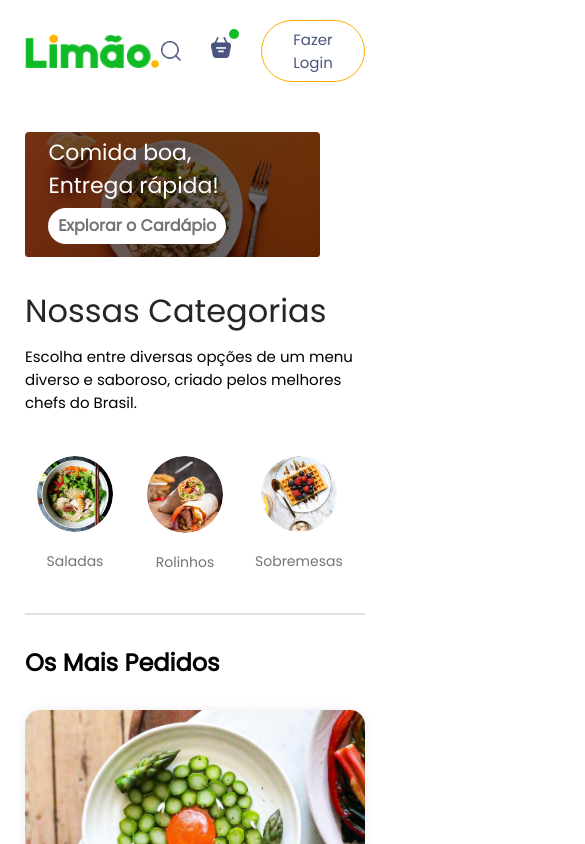
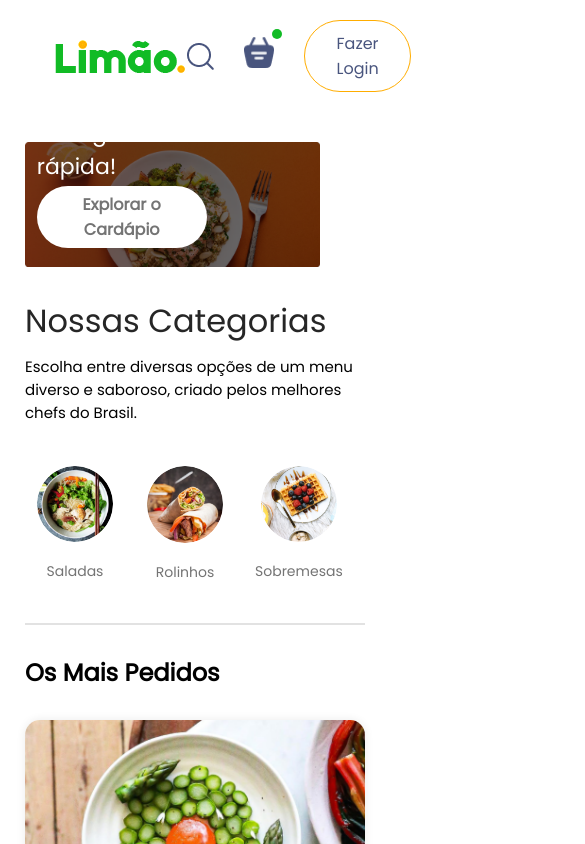
Before and after one commit to lukegoes/limao_delivery, a React (Vite) app: page / in a window 390 px wide. Shown: the top 844 px of the page, 585 px wide, since content can reach past the window. Built offline with nearby package versions, Linux system fonts and the light colour scheme.

Commit message:
fix: ajustes de responsividade

```diff
--- a/src/components/ExploreMenu/ExploreMenu.css
+++ b/src/components/ExploreMenu/ExploreMenu.css
@@ -64,6 +64,11 @@ columns: #808080;
         font-size: 15px;
     }
 
+    .explore-menu-list img{
+        width: 13vw;
+        min-width: 80px;
+    }
+
 }
 
 @media (max-width: 750px) {
--- a/src/components/FoodDisplay/FoodDisplay.css
+++ b/src/components/FoodDisplay/FoodDisplay.css
@@ -15,12 +15,8 @@
     row-gap: 50px;
 }
 
-@media (max-width: 750px) {
+@media (max-width: 1050px) {
     .food-display-list{
-        grid-template-columns: repeat(auto-fill, minmax(180px, 1fr));
-    }
-
-    .food-display{
-        max-width: 570px;
+        grid-template-columns: repeat(auto-fill, minmax(200px, 1fr));
     }
 }
--- a/src/components/FoodItem/FoodItem.css
+++ b/src/components/FoodItem/FoodItem.css
@@ -85,9 +85,3 @@
     width: 20px;
     cursor: pointer;
 }
-
-@media (max-width: 750px) {
-    .food-item{
-        max-width: 570px;
-    }
-}
--- a/src/components/Footer/Footer.css
+++ b/src/components/Footer/Footer.css
@@ -61,7 +61,7 @@
     font-size: 12px;
 }
 
-@media (max-width: 750px) {
+@media (max-width: 1080px) {
 
     .footer{
         gap: 12px;
--- a/src/components/Header/Header.css
+++ b/src/components/Header/Header.css
@@ -49,16 +49,12 @@
 @media (max-width: 1050px) {
 
     .header-contents{
-        max-width: 45%;
-    }
-
-}
-
-@media (max-width: 750px) {
-
-    .header-contents{
         max-width: 65%;
         animation: none;
+        gap: 1vw;
+        max-width: 50%;
+        bottom: 15%;
+        left: 3vw;
     }
 
     .header-contents p{
@@ -73,9 +69,9 @@
 
     .header{
         height: 32vw;
-        width: 750px;
+        width: 100%;
         margin: 30px auto;
-        max-width: 750px;
+        max-width: 800px;
     }
 
 }
--- a/src/components/Navbar/Navbar.css
+++ b/src/components/Navbar/Navbar.css
@@ -59,13 +59,19 @@
 }
 
 @media (max-width: 1050px) {
+
+    .navbar{
+        padding: 20px 30px;
+        align-items: center;
+        display: flex;
+    }
+
     .navbar .logo{
-        width: 140px;
+        width: 200px;
     }
 
     .navbar-menu{
-        gap: 20px;
-        font-size: 17px;
+        display: none;
     }
 
     .navbar-direita{
@@ -73,60 +79,18 @@
     }
 
     .navbar-direita img{
-        width: 22px;
+        width: 30px;
+
     }
 
-    .navbar-direita button{
+    .navbar-bar button{
        padding: 8px 25px;
+       font-size: 16px;
+       color: #49557e;
+       border: 1px solid #ffad00;
+       padding: 10px 30px;
+       border-radius: px;
+       cursor: pointer;
+       transition: 0.3s;
     }
 }
-
-@media (max-width: 900px) {
-    .navbar .logo{
-        width: 120px;
-    }
-
-    .navbar-menu{
-        gap: 15px;
-        font-size: 16px;
-    }
-
-    .navbar-direita{
-        gap: 20px;
-    }
-
-    .navbar-direita img{
-        width: 20px;
-    }
-
-    .navbar-direita button{
-       padding: 7px 20px;
-       font-size: 15px;
-    }
-}
-
-@media (max-width: 750px) {
-
-    .navbar-menu{
-        display: none;
-    }
-
-    .navbar{
-        padding: 20px 0;
-        display: flex;
-        justify-content: space-between;
-        align-items: center;
-        max-width: 570px;
-    }
-
-    .navbar .logo{
-        width: 150px;
-    }
-
-    .navbar-direita{
-        display: flex;
-        align-items: center;
-        gap: 30px;
-    }
-
-}
```
